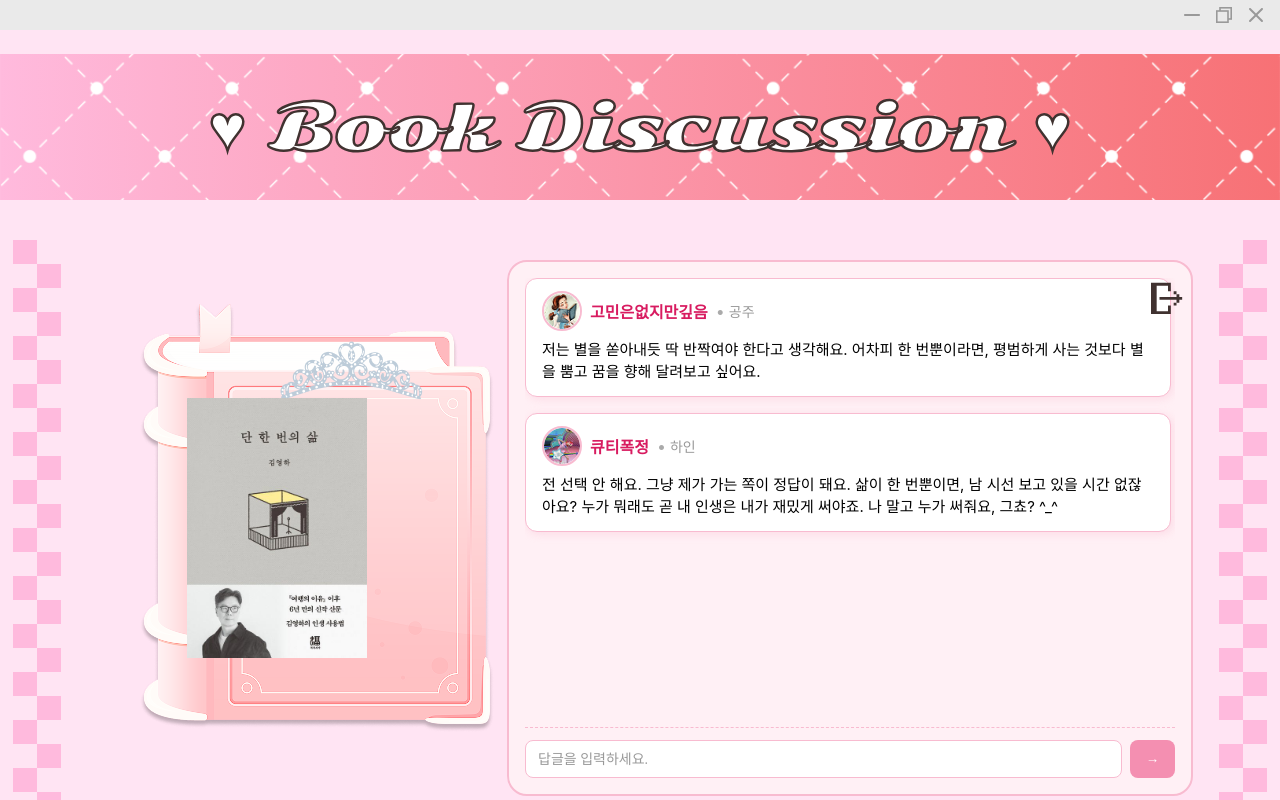
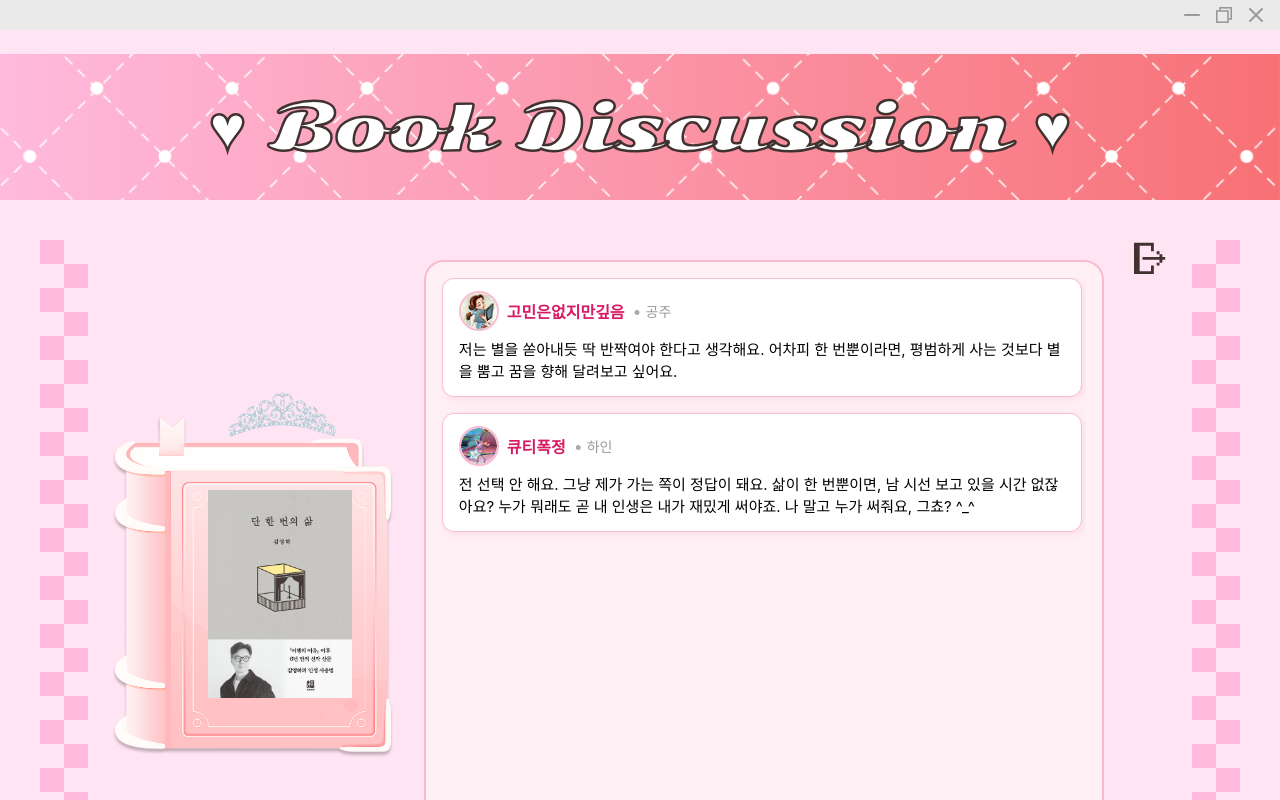
Before and after one commit to Team-Fwaiya/Frontend-Princess, a React (Create React App) app in the folder princess/: page /discussion in a window 1280 px wide. Shown: the top 800 px of the page. Built offline with nearby package versions, Linux system fonts and the light colour scheme; the HTML template or start-up script is replaced by a standard one; a web font is replaced by a local one.

Commit message:
토론방 css수정+구조

```diff
--- a/princess/src/pages/Discussion/Discussion.js
+++ b/princess/src/pages/Discussion/Discussion.js
@@ -67,11 +67,22 @@ const Discussion = () => {
           className={styles["square-column-left"]}
         />
         <div className={styles["discussion-content"]}>
+          <div className={styles["discussion-book"]}
+            style={{backgroundImage: `url(${process.env.PUBLIC_URL}/img/princessitem/princess_book.png)`}}
+          >
             <img
               src={discussion?.bookCoverImageUrl || `${process.env.PUBLIC_URL}/img/AA1CECcz.jpeg`}
               alt="book-cover"
               className={styles["book-cover"]}
             />
+            <div className={styles["princess-item"]}>
+              <img
+                src={`${process.env.PUBLIC_URL}/img/princessitem/crown.png`}
+                alt={"princess-crown"}
+                className={styles["princess-crown"]}
+              />
+            </div>
+          </div>
           <div className={styles["comment-section"]}>
             <div className={styles["comment-scroll"]}>
               {comments.map((c) => (
@@ -103,27 +114,6 @@ const Discussion = () => {
               <button onClick={handleSubmit}>→</button>
             </div>
           </div>
-        </div>
-        <img
-          src={`${process.env.PUBLIC_URL}/img/square_column/readinglog_square_r.svg`}
-          alt={"right_square"}
-          className={styles["square-column-right"]}
-        />
-      </div>
-      <div className={styles["princess-book"]}>
-        <img
-          src={`${process.env.PUBLIC_URL}/img/princessitem/princess_book.png`}
-          alt={"princess-book"}
-          className={styles["princess-book"]}
-        />
-      </div>
-      <div className={styles["princess-item"]}>
-        <img
-          src={`${process.env.PUBLIC_URL}/img/princessitem/crown.png`}
-          alt={"princess-crown"}
-          className={styles["princess-crown"]}
-        />
-      </div>
           <div className={styles["discussion-exit"]}>
             <Link to="/home">
               <img
@@ -134,6 +124,13 @@ const Discussion = () => {
             </Link>
           </div>
         </div>
+        <img
+          src={`${process.env.PUBLIC_URL}/img/square_column/readinglog_square_r.svg`}
+          alt={"right_square"}
+          className={styles["square-column-right"]}
+        />
+      </div>
+    </div>
   );
 };
 
--- a/princess/src/styles/Discussion/Discussion.module.css
+++ b/princess/src/styles/Discussion/Discussion.module.css
@@ -1,40 +1,52 @@
 .discussion-wrapper{
     display: flex;
-    margin: 40px 0 0 0;
-    justify-content: space-around;
+    margin: 40px;
 }
 
 .discussion-content{
-    display: flex;
-    justify-content: flex-start;
-    gap: 70px;              /* 🔹 책과 댓글창 사이 간격 */
-    margin-left: 100px;
+  display: flex;
+  margin: 0 2%;
+  gap: 30px;
 }
 
-/* 책 이미지 */
-.book-section {
-  text-align: center;
-  margin-bottom: 40px;
+/* Discussion book */
+
+.discussion-book{
+  position: relative;
+  width: 35%;
+  background-repeat: no-repeat;
+  background-position: center;
+  background-size: contain;
 }
 
 .book-cover {
-  width: 180px;
+  position: absolute;
+  top: 36%;
+  right: 15%;
+  width: 51%;
   height: auto;
-  border-radius: 16px;
   object-fit: contain;
-  flex-shrink: 0;
-  margin-right: 70px;
-  margin-top: -120px;
   z-index: 1;
-  gap: 70px;
 }
 
-/* 댓글 영역 */
+
+
+.princess-crown{
+  width: 40%;
+  position: absolute;
+  top: 21%;
+  left: 40%;
+  z-index: 1;
+}
+
+
+
+/* Comments */
 .comment-section {
     display: flex;
     flex-direction: column;
-    width: 650px;
-    height: 500px;
+    width: 80%;
+    height: auto;
     margin-top: 20px;
     background-color: #fff0f5;
     padding: 16px;
@@ -49,7 +61,6 @@
   margin-bottom: 12px;
 }
 
-/* 댓글 박스 */
 .comment {
   background-color: #ffffff;
   border: 1px solid #f8bbd0;
@@ -59,7 +70,6 @@
   box-shadow: 2px 2px 8px rgba(248, 187, 208, 0.4);
 }
 
-/* ✅ 프로필 + 이름 + 계급 한 줄 */
 .comment-header-inline {
   display: flex;
   align-items: center;
@@ -127,20 +137,6 @@
   background-color: #ec407a;
 }
 
-.princess-book{
-    position: absolute;
-    top: 152px;
-    left: 70px;
+.discussion-exit{
+
 }
-
-.princess-crown{
-    position: absolute;
-    top: 333px;
-    left: 275px;
-}
-
-.discussion-exit{
-  position: absolute;
-  top: 280px;
-  right: 95px;
-}
```
Lines whose indentation alone changed are shown as unchanged.
